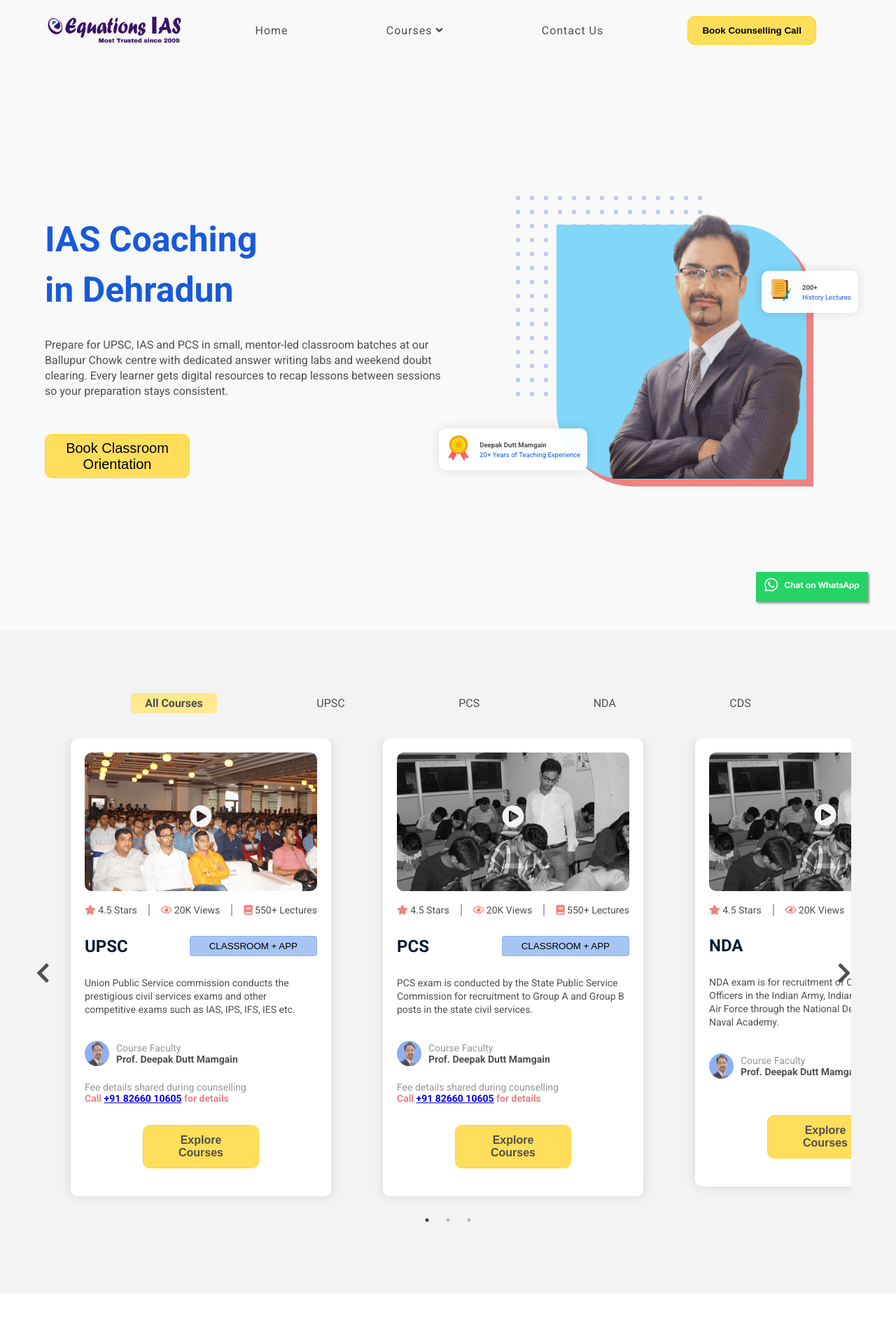
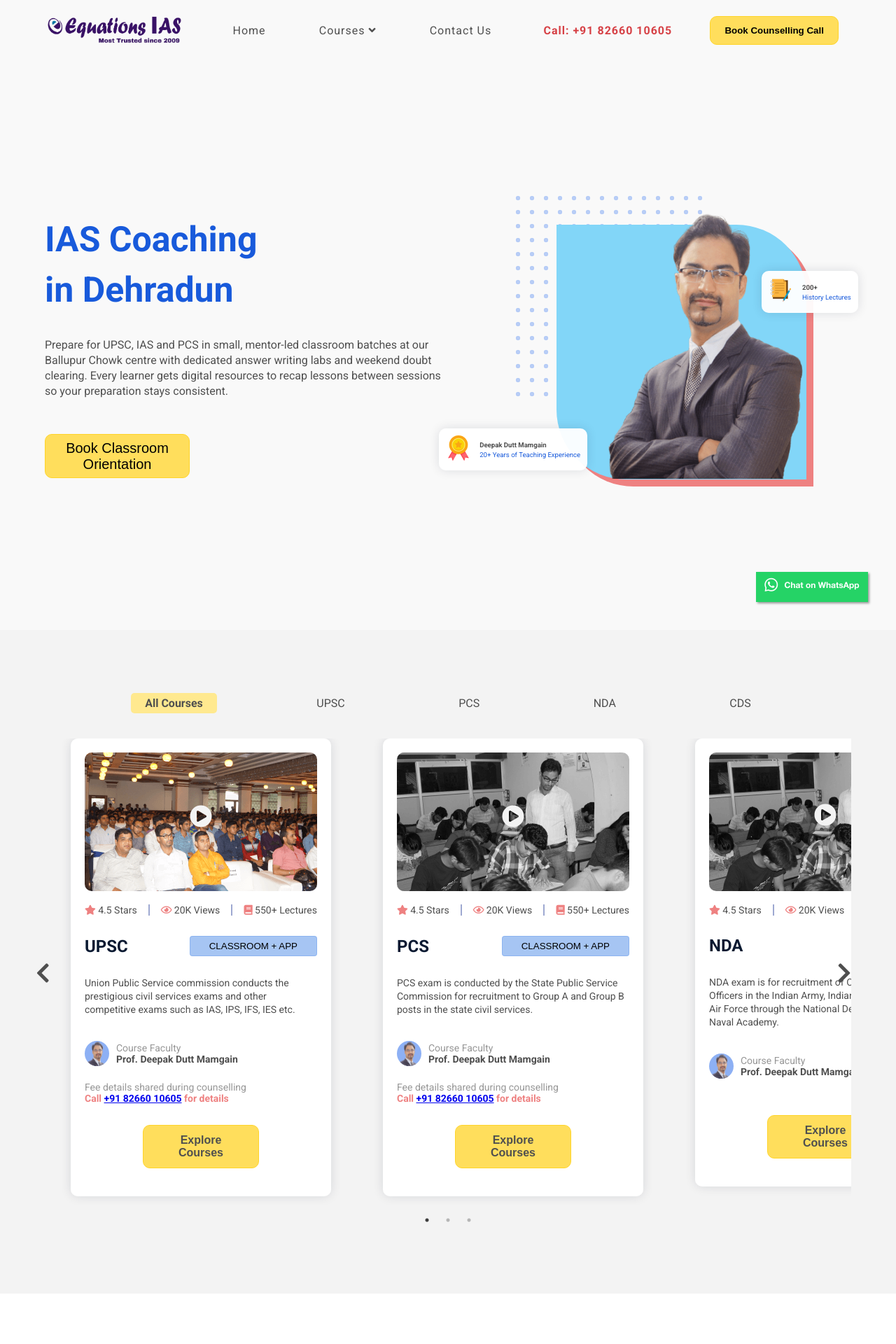
Before and after one commit to EquationsIAS/equations-website, a Jekyll site: the page built from index.html, in a window 1280 px wide. Shown: the top 1920 px of the page at 70% size. Built offline with Jekyll 4.4.1, drawn with Linux system fonts in a browser that asks for light colours.

Commit message:
improvement

```diff
--- a/_includes/header.html
+++ b/_includes/header.html
@@ -29,6 +29,7 @@
             </div>
         </li> -->
         <li class="normal-link"><a href="contact">Contact Us</a></li>
+        <li class="phone-link"><a href="tel:+918266010605">Call: +91 82660 10605</a></li>
         <li><button data-modal-target="#modal" class="btn">Book Counselling Call</button></li>
     </ul>
     <div class="burger">
--- a/style.css
+++ b/style.css
@@ -75,6 +75,17 @@
      font-weight: regular;
      padding:12px 20px;
 
+}
+
+.nav-links .phone-link a{
+    color: #d64045;
+    font-weight: 700;
+    padding: 12px 18px;
+    white-space: nowrap;
+}
+
+.nav-links .phone-link a:hover{
+    color: #a13033;
 }
 
 .nav-links li{
```
